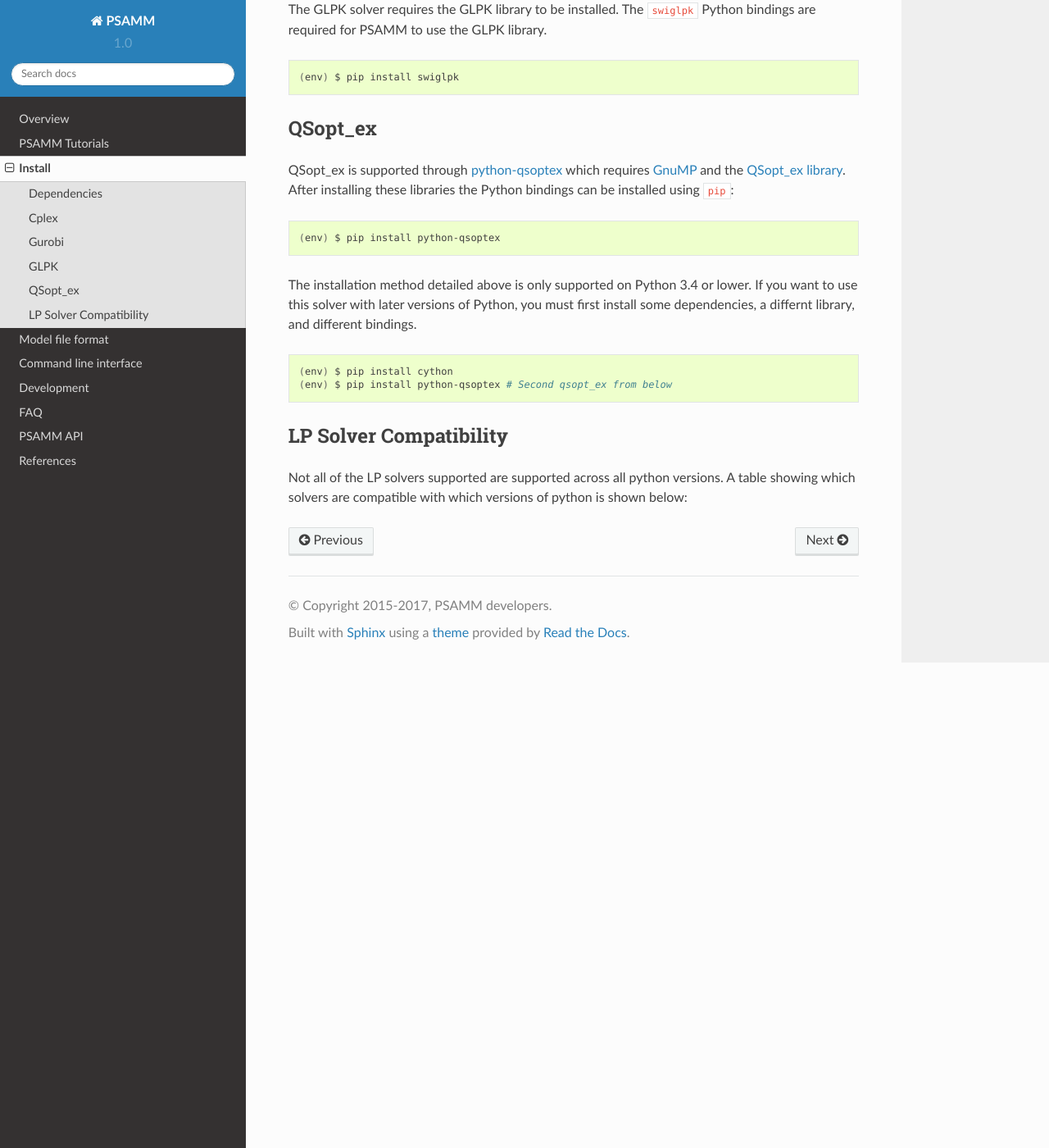
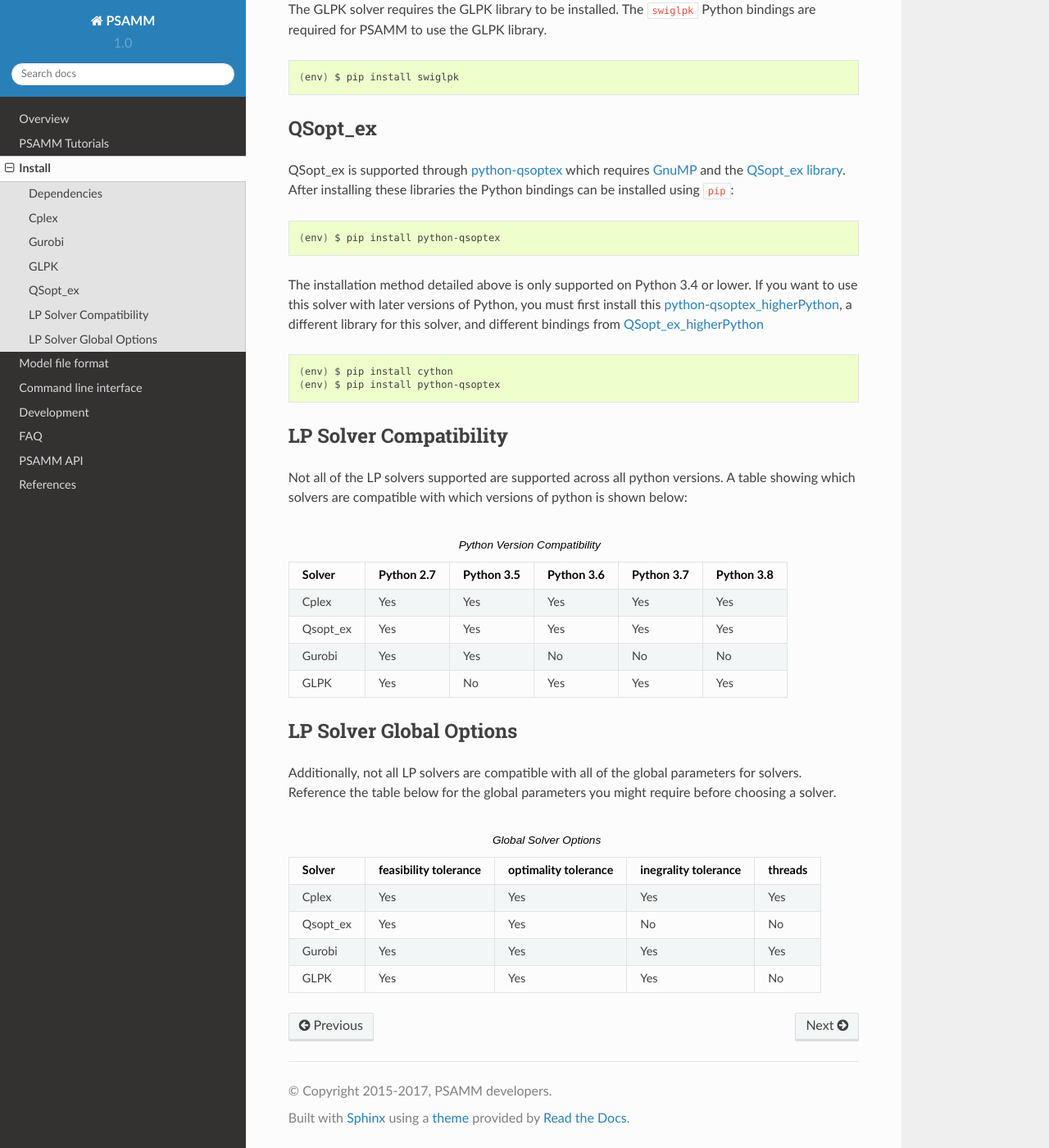
Before and after one commit to zhanglab/psamm, a Sphinx documentation site: the page built from docs/install.rst, in a window 1280 px wide and 1400 px high, scrolled down 2024 px. Shown: the whole window at 82% size. Built offline with Sphinx 7.4.7 and the Read the Docs theme 2.0.0, drawn with Linux system fonts in a browser that asks for light colours.

Commit message:
Added solver global parameter table. Fixed table formats for rendering

```diff
--- a/docs/install.rst
+++ b/docs/install.rst
@@ -126,12 +126,13 @@ can be installed using ``pip``:
 
 The installation method	detailed above is only supported on Python 3.4 or lower.
 If you want to use this	solver with later versions of Python, you must first
-install	some dependencies, a differnt library, and different bindings.
+install this `python-qsoptex_higherPython`_, a different library for this solver,
+and different bindings from `QSopt_ex_higherPython`_
 
 .. code-block:: shell
 
     (env) $ pip install cython
-    (env) $ pip install python-qsoptex # Second qsopt_ex from below
+    (env) $ pip install python-qsoptex
 
 .. _python-qsoptex_higherPython: https://github.com/jonls/python-qsoptex.git
 .. _QSopt_ex_higherPython: https://github.com/jonls/qsopt-ex.git
@@ -143,36 +144,73 @@ Not all of the LP solvers supported are supported across all python versions.
 A table showing which solvers are compatible with which versions of python
 is shown below:
 
-.. list-table:: Title
-   :widths: 20 15 15 15 15 15
+.. list-table:: Python Version Compatibility
    :header-rows: 1
-    - Solver
-    - Python 2.7
-    - Python 3.5
-    - Python 3.6
-    - Python 3.7
-    - Python 3.8
-    - Cplex
-    - Yes
-    - Yes
-    - Yes
-    - Yes
-    - Yes
-    - Qsopt_ex
-    - Yes
-    - Yes
-    - Yes
-    - Yes
-    - Yes
-    - Gurobi
-    - Yes
-    - Yes
-    - No
-    - No
-    - No
-    - GLPK
-    - Yes
-    - No
-    - Yes
-    - Yes
-    - Yes
+
+   * - Solver
+     - Python 2.7
+     - Python 3.5
+     - Python 3.6
+     - Python 3.7
+     - Python 3.8
+   * - Cplex
+     - Yes
+     - Yes
+     - Yes
+     - Yes
+     - Yes
+   * - Qsopt_ex
+     - Yes
+     - Yes
+     - Yes
+     - Yes
+     - Yes
+   * - Gurobi
+     - Yes
+     - Yes
+     - No
+     - No
+     - No
+   * - GLPK
+     - Yes
+     - No
+     - Yes
+     - Yes
+     - Yes
+
+LP Solver Global Options
+------------------------
+
+Additionally, not all LP solvers are compatible with all of the
+global parameters for solvers. Reference the table below for the
+global parameters you might require before choosing a solver.
+
+
+.. list-table:: Global Solver Options
+   :header-rows: 1
+
+   * - Solver
+     - feasibility tolerance
+     - optimality tolerance
+     - inegrality tolerance
+     - threads
+   * - Cplex
+     - Yes
+     - Yes
+     - Yes
+     - Yes
+   * - Qsopt_ex
+     - Yes
+     - Yes
+     - No
+     - No
+   * - Gurobi
+     - Yes
+     - Yes
+     - Yes
+     - Yes
+   * - GLPK
+     - Yes
+     - Yes
+     - Yes
+     - No
```
